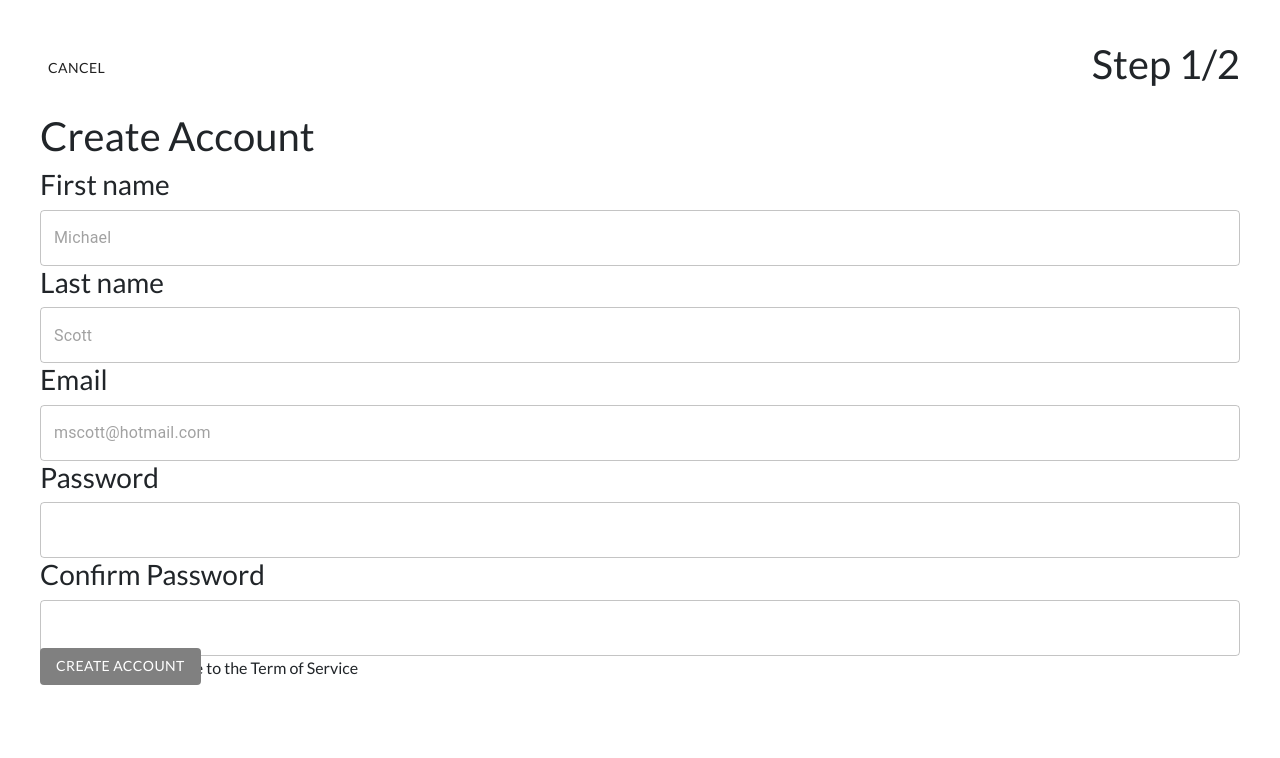
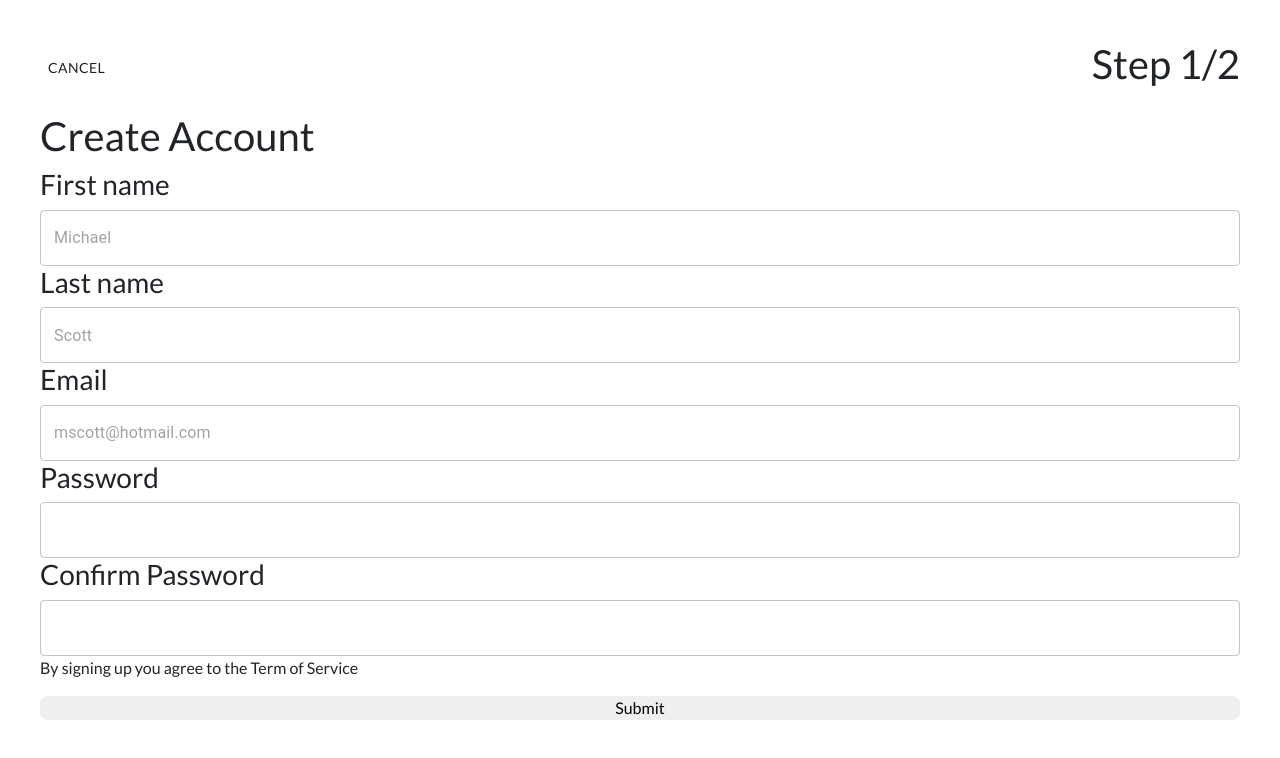
Before and after one commit to FreddyB77/C37_final_on_the_go_shopping, a React (Create React App) app in the folder client/: page /create-account in a window 1280 px wide. Shown: the top 758 px of the page. Built offline with nearby package versions, Linux system fonts and the light colour scheme; the HTML template or start-up script is replaced by a standard one.

Commit message:
workin
Co-authored-by: Leo Policastro <lpolicastro84@gmail.com>

```diff
--- a/client/src/components/CreateAccount.jsx
+++ b/client/src/components/CreateAccount.jsx
@@ -1,5 +1,7 @@
-import React, {useState} from 'react'
+import React, {useState, useContext} from 'react'
+import { UserContext } from '../context/UserContext'
 import {TextField, Button } from '@material-ui/core'
+import axios from "axios"
 import '../App.css'
 
 
@@ -22,10 +24,32 @@ const CreateAccount = ({history}) => {
         </div>
         )
     }
-    const handleFormSubmit = () => {
-        if(user.password !== confirmPass){ console.log("Password Error Fix Me") }
-        history.push('/add-payment');
-    }
+
+    const handleSubmit = async (email, password, firstName, lastName, e) => {
+        e.preventDefault()
+        await axios({
+          method: "POST",
+          url: `/users`,
+          data:{
+            email:user.email,
+            password:user.password,
+            firstName:user.firstName,
+            lastName:user.lastName,
+           }
+        })
+        .then(({data})=>{
+          console.log(data, 'response')
+          setUser(data.user)
+          //setLoggedIn(true)
+          setEmail("")
+          setPassword("")
+          setFirstName("")
+          setLastName("")
+          localStorage.setItem("token", data.token)
+        })
+        .catch(e => console.log(e.message.toString()))
+      }
+
 
     const handleFName = (e) => { setUser({...user, fName: e.target.value}) }
     const handleLName = (e) => { setUser({...user, lName: e.target.value}); console.log(user) }
@@ -34,18 +58,18 @@ const CreateAccount = ({history}) => {
 
 
     return(
-        <div class="createAccount-page">
+        <div className="createAccount-page">
         <Nav />
         <h1>Create Account</h1>
 
-        <form autoComplete="off" noValidate className="cAccount-form">
+        <form autoComplete="off" noValidate className="cAccount-form" onSubmit={handleSubmit}>
             <>
                 <h3>First name</h3>
                 <TextField
                     variant="outlined"
                     placeholder="Michael"
                     type="text"
-                    onChange={e => handleFName(e)}
+                    onChange={e => setFirstName(e)}
                 />
             </>
             <>
@@ -54,7 +78,7 @@ const CreateAccount = ({history}) => {
                     id="outlined-basic"
                     placeholder="Scott"
                     variant="outlined"
-                    onChange={e => handleLName(e)}
+                    onChange={e => setLastName(e)}
                 />
             </>
             <>
@@ -63,7 +87,7 @@ const CreateAccount = ({history}) => {
                 id="outlined-basic"
                 placeholder="mscott@hotmail.com"
                 variant="outlined"
-                onChange={e => handleEmail(e)}
+                onChange={e => setEmail(e)}
             />
             </>
             <>
@@ -73,7 +97,7 @@ const CreateAccount = ({history}) => {
                     type="password"
                     autoComplete="current-password"
                     variant="outlined"
-                    onChange={e => handlePassword(e)}
+                    onChange={e => setPassword(e)}
                 />
             </>
             <>
@@ -87,18 +111,12 @@ const CreateAccount = ({history}) => {
                 />
             </>
             <p>By signing up you agree to the <span>Term of Service</span></p>
+          <button type="submit">Submit</button>
         </form>
 
-        <Button
-            id="cAccount-button"
-            variant="conatined"
-            color="secondary"
-            onClick={handleFormSubmit}
-        >
-            Create Account
-        </Button>
+
         </div>
-    )
+    );
 }
 
 export default CreateAccount
```
Also changed, not shown: 2 other files (tests, documents, lock files or other folders).
